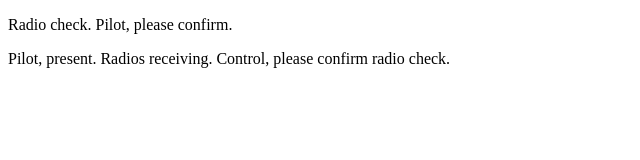
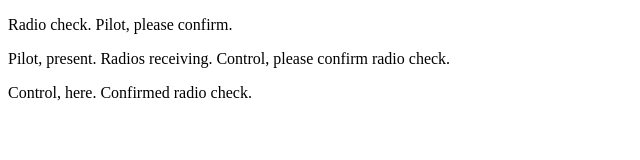
Before and after one commit to blvckpreme/communication-log, a plain HTML site: page index.html in a window 1280 px wide. Shown: the whole page, without its empty margins (0-640 px from the left). Drawn offline with Linux system fonts and the light colour scheme.

Commit message:
Radios confirmed.

```diff
--- a/index.html
+++ b/index.html
@@ -3,5 +3,6 @@
    <body>
       <p>Radio check. Pilot, please confirm.</p>
       <p>Pilot, present. Radios receiving. Control, please confirm radio check.</p>
+      <p>Control, here. Confirmed radio check.</p>
    </body>
 </html>
```
